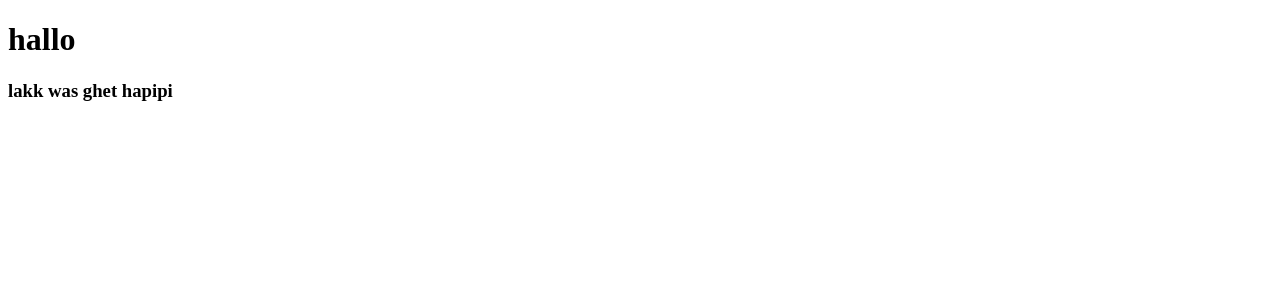
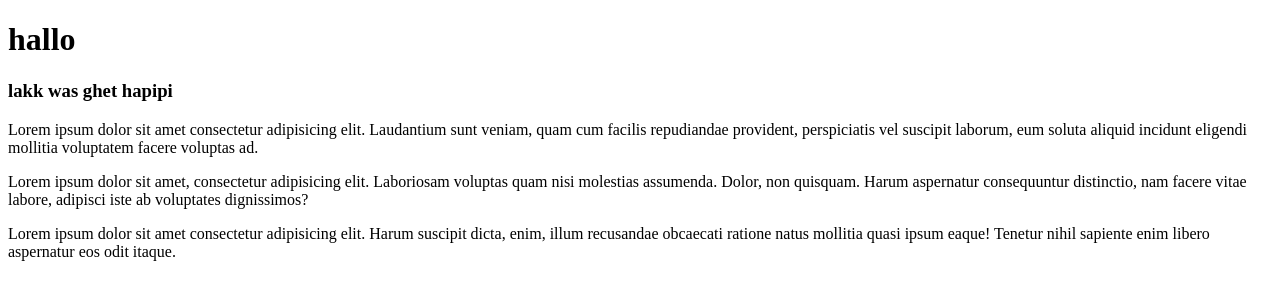
Before and after one commit to adam241847/meinefiest, a plain HTML site: page index.html in a window 1280 px wide. Drawn offline with Linux system fonts and the light colour scheme.

```diff
--- a/index.html
+++ b/index.html
@@ -10,5 +10,10 @@
     <h1>hallo
     </h1>
     <h3>lakk was ghet hapipi</h3>
+    <p>Lorem ipsum dolor sit amet consectetur adipisicing elit. Laudantium sunt veniam, quam cum facilis repudiandae provident, perspiciatis vel suscipit laborum, eum soluta aliquid incidunt eligendi mollitia voluptatem facere voluptas ad.</p>
+    <p>Lorem ipsum dolor sit amet, consectetur adipisicing elit. Laboriosam voluptas quam nisi molestias assumenda. Dolor, non quisquam. Harum aspernatur consequuntur distinctio, nam facere vitae labore, adipisci iste ab voluptates dignissimos?</p>
+    <div id="hapipi">
+        <p>Lorem ipsum dolor sit amet consectetur adipisicing elit. Harum suscipit dicta, enim, illum recusandae obcaecati ratione natus mollitia quasi ipsum eaque! Tenetur nihil sapiente enim libero aspernatur eos odit itaque.</p>
+    </div>
 </body>
 </html>
```
Also changed, not shown: 2 other files.
